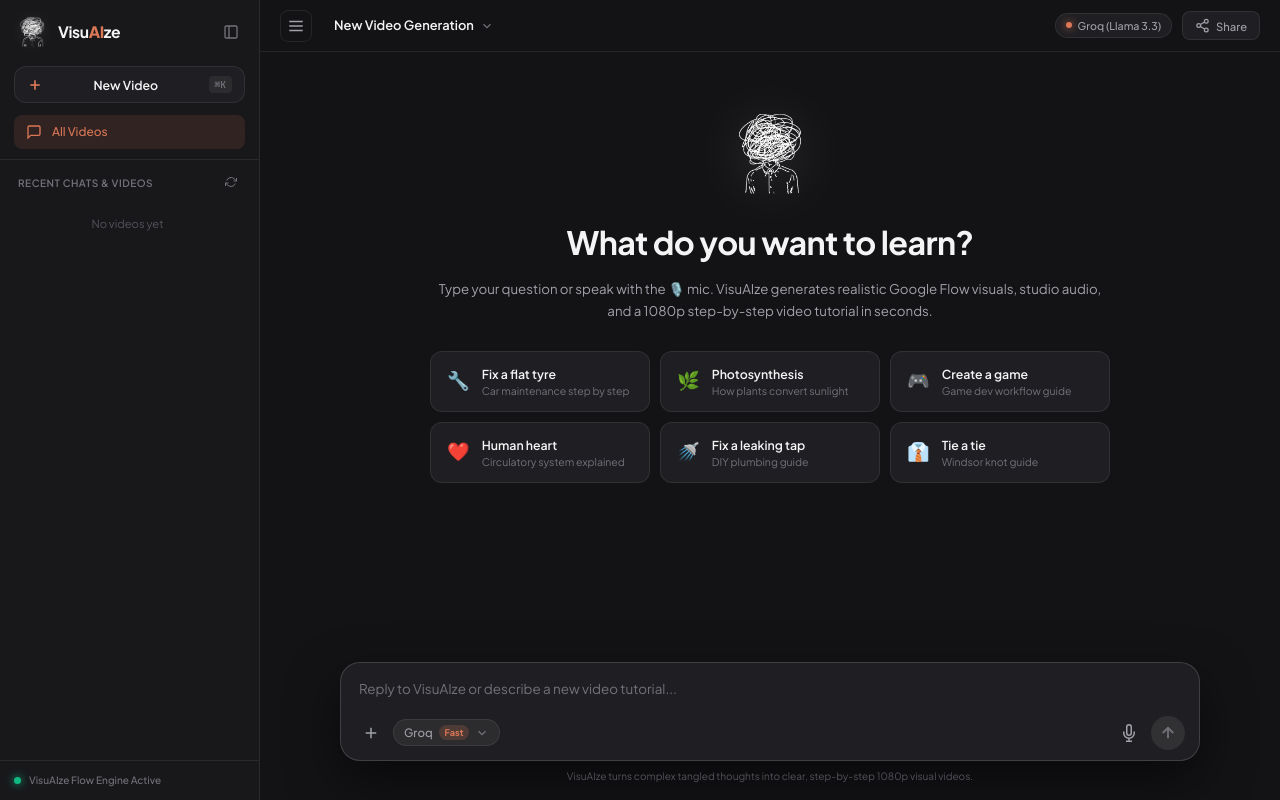
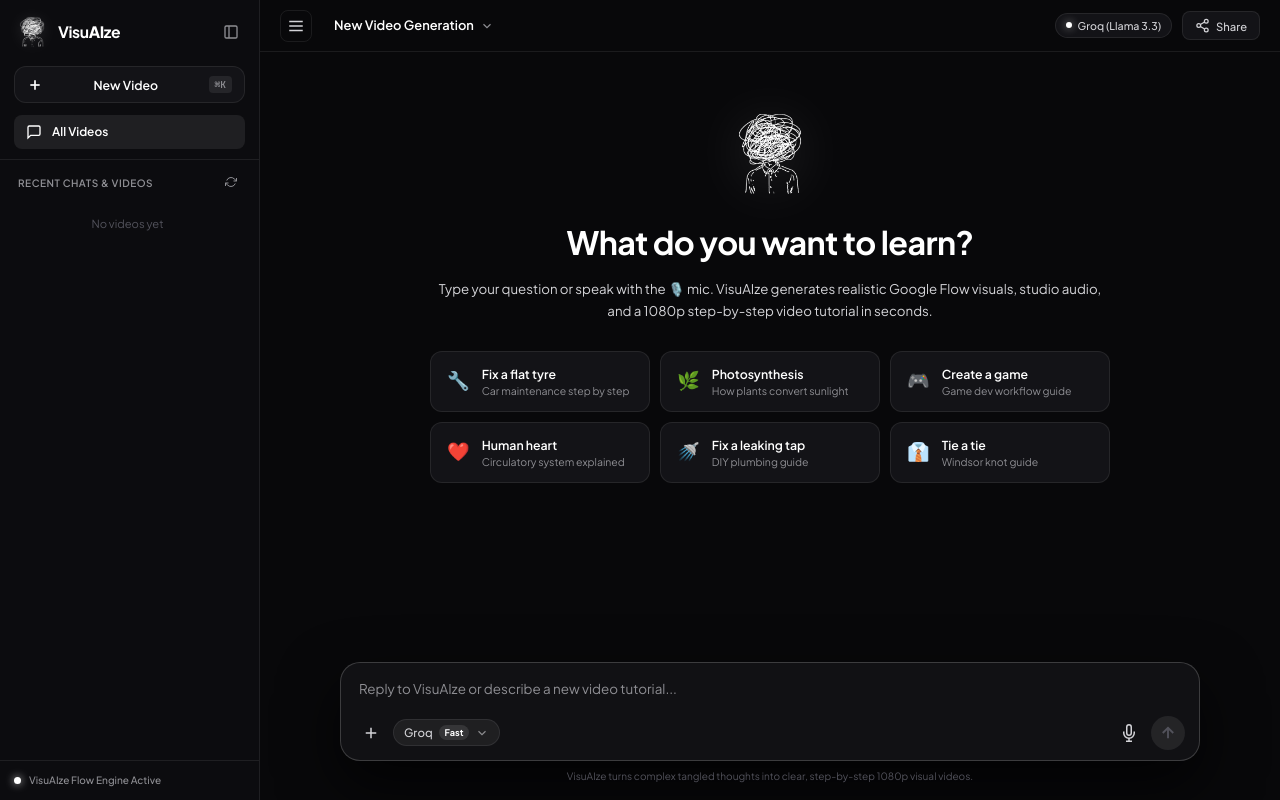
Before and after one commit to naveenkumarr24cs-a11y/VisuAIze-, a Flask app: page / in a window 1280 px wide. Run offline with Flask 3, Linux system fonts and the light colour scheme; data that the repository does not hold is empty.

Commit message:
feat: Pure dark black and dark white monochrome design system across web app and slide generator

```diff
--- a/static/css/style.css
+++ b/static/css/style.css
@@ -12,38 +11,33 @@
 }
 
 :root {
-  /* Dark Palette */
-  --bg-app:        #131316;
-  --bg-sidebar:    #18181b;
-  --bg-card:       #1f1f23;
-  --bg-card-hover: #26262b;
-  --bg-card-subtle:#222227;
-  --bg-input:      #1f1f23;
-
-  /* Borders */
+  /* Pure Pitch Dark Black Palette */
+  --bg-app:        #08080a;
+  --bg-sidebar:    #0c0c0f;
+  --bg-card:       #131317;
+  --bg-card-hover: #1b1b20;
+  --bg-card-subtle:#16161b;
+  --bg-input:      #111114;
+
+  /* Crisp Monochrome Borders */
   --border:        rgba(255, 255, 255, 0.08);
-  --border-hover:  rgba(255, 255, 255, 0.15);
-  --border-focus:  rgba(218, 119, 86, 0.5);
+  --border-hover:  rgba(255, 255, 255, 0.18);
+  --border-focus:  rgba(255, 255, 255, 0.5);
 
   /* Typography */
   --font-sans:     'Plus Jakarta Sans', -apple-system, BlinkMacSystemFont, 'Segoe UI', Roboto, sans-serif;
   --font-mono:     'JetBrains Mono', monospace;
 
-  /* Colors */
-  --text-primary:  #f4f4f5;
-  --text-secondary:#a1a1aa;
-  --text-muted:    #71717a;
+  /* Pure White & Silver Grays */
+  --text-primary:  #ffffff;
+  --text-secondary:#d4d4d8;
+  --text-muted:    #8e8e93;
   --text-dim:      #52525b;
 
-  /* Accents */
-  --accent-coral:  #da7756;
-  --accent-coral-h:#e88969;
-  --accent-indigo: #6366f1;
-  --accent-violet: #8b5cf6;
-  --accent-emerald:#10b981;
-  --accent-amber:  #f59e0b;
-  --accent-cyan:   #06b6d4;
-  --accent-red:    #ef4444;
+  /* Monochrome High-Contrast Accents */
+  --accent-white:  #ffffff;
+  --accent-silver: #e4e4e7;
+  --accent-zinc:   #71717a;
 
   /* Dimensions & Radius */
   --sidebar-width: 260px;
@@ -71,10 +65,11 @@
   width: 100vw;
   overflow: hidden;
   position: relative;
+  background: var(--bg-app);
 }
 
 /* ══════════════════════════════════════════════════════════════════════════════
-   SIDEBAR (Collapsible & Koala Mascot)
+   SIDEBAR (Collapsible & Pure Monochrome)
    ══════════════════════════════════════════════════════════════════════════════ */
 .sidebar {
   width: var(--sidebar-width);
@@ -109,33 +104,14 @@
   gap: 10px;
 }
 
-/* ── Brand Main Logo (Clean White Tangled Thoughts, No Orange Circle) ── */
+/* Main Logo (Pure White Line-Art) */
 .brand-main-logo {
   width: 32px;
   height: 32px;
   object-fit: contain;
-  filter: drop-shadow(0 2px 8px rgba(255, 255, 255, 0.15));
+  filter: drop-shadow(0 2px 8px rgba(255, 255, 255, 0.2));
   display: block;
   flex-shrink: 0;
-}
-
-.hero-logo-wrap {
-  width: 96px;
-  height: 96px;
-  display: flex;
-  align-items: center;
-  justify-content: center;
-  margin: 0 auto 16px;
-  background: transparent;
-  border: none;
-}
-
-.hero-main-logo {
-  width: 86px;
-  height: 86px;
-  object-fit: contain;
-  filter: drop-shadow(0 8px 28px rgba(255, 255, 255, 0.22));
-  display: block;
 }
 
 .logo-title {
@@ -146,7 +122,7 @@
 }
 
 .logo-title b {
-  color: var(--accent-coral);
+  color: var(--accent-white);
   font-weight: 800;
 }
 
@@ -197,14 +173,14 @@
 }
 
 .new-chat-btn svg {
-  color: var(--accent-coral);
+  color: var(--text-primary);
 }
 
 .shortcut-kbd {
   font-family: var(--font-mono);
   font-size: 0.68rem;
   padding: 2px 6px;
-  background: rgba(255, 255, 255, 0.06);
+  background: rgba(255, 255, 255, 0.08);
   border-radius: 4px;
   color: var(--text-muted);
 }
@@ -236,8 +212,9 @@
 }
 
 .nav-item.active {
-  background: rgba(218, 119, 86, 0.12);
-  color: var(--accent-coral);
+  background: rgba(255, 255, 255, 0.08);
+  color: var(--text-primary);
+  font-weight: 600;
 }
 
 /* Recent Videos Section */
@@ -363,8 +345,8 @@
   width: 7px;
   height: 7px;
   border-radius: 50%;
-  background: var(--accent-emerald);
-  box-shadow: 0 0 8px var(--accent-emerald);
+  background: var(--text-primary);
+  box-shadow: 0 0 8px rgba(255, 255, 255, 0.8);
 }
 
 
@@ -470,8 +452,8 @@
   width: 6px;
   height: 6px;
   border-radius: 50%;
-  background: var(--accent-coral);
-  box-shadow: 0 0 8px var(--accent-coral);
+  background: var(--text-primary);
+  box-shadow: 0 0 8px rgba(255, 255, 255, 0.6);
 }
 
 .top-action-btn {
@@ -539,17 +521,23 @@
   max-width: 680px;
 }
 
-.hero-mascot-wrap {
-  width: 64px;
-  height: 64px;
-  border-radius: 50%;
-  background: rgba(255, 255, 255, 0.04);
-  border: 1px solid var(--border);
+.hero-logo-wrap {
+  width: 96px;
+  height: 96px;
   display: flex;
   align-items: center;
   justify-content: center;
   margin: 0 auto 16px;
-  box-shadow: 0 10px 30px rgba(249, 115, 22, 0.25);
+  background: transparent;
+  border: none;
+}
+
+.hero-main-logo {
+  width: 86px;
+  height: 86px;
+  object-fit: contain;
+  filter: drop-shadow(0 8px 28px rgba(255, 255, 255, 0.2));
+  display: block;
 }
 
 .hero-title {
@@ -1082,7 +1077,7 @@
   display: flex;
   flex-direction: column;
   align-items: center;
-  background: linear-gradient(to top, var(--bg-app) 75%, rgba(19, 19, 22, 0.8) 40%, transparent);
+  background: linear-gradient(to top, var(--bg-app) 80%, rgba(8, 8, 10, 0.8) 40%, transparent);
   pointer-events: none;
   z-index: 80;
 }
@@ -1094,14 +1089,14 @@
   border: 1px solid var(--border-hover);
   border-radius: var(--radius-xl);
   padding: 12px 14px 10px;
-  box-shadow: 0 20px 50px rgba(0, 0, 0, 0.5);
+  box-shadow: 0 24px 60px rgba(0, 0, 0, 0.7);
   pointer-events: auto;
   transition: border-color 0.2s, box-shadow 0.2s;
 }
 
 .floating-input-card:focus-within {
   border-color: var(--border-focus);
-  box-shadow: 0 20px 50px rgba(0, 0, 0, 0.6), 0 0 0 1px var(--border-focus);
+  box-shadow: 0 24px 60px rgba(0, 0, 0, 0.8), 0 0 0 1px var(--border-focus);
 }
 
 /* Attached Preview Strip */
@@ -1267,12 +1262,9 @@
   padding: 2px 6px;
   border-radius: 10px;
   font-weight: 700;
-}
-
-.model-badge-tag.fast  { background: rgba(218, 119, 86, 0.2); color: var(--accent-coral); }
-.model-badge-tag.pro   { background: rgba(99, 102, 241, 0.2); color: #a5b4fc; }
-.model-badge-tag.open  { background: rgba(16, 185, 129, 0.2); color: var(--accent-emerald); }
-.model-badge-tag.local { background: rgba(6, 182, 212, 0.2); color: var(--accent-cyan); }
+  background: rgba(255, 255, 255, 0.1);
+  color: #ffffff;
+}
 
 .dropdown-chevron {
   opacity: 0.6;
@@ -1383,9 +1373,9 @@
   width: 34px;
   height: 34px;
   border-radius: 50%;
-  background: var(--accent-coral);
+  background: #ffffff;
   border: none;
-  color: white;
+  color: #000000;
   display: flex;
   align-items: center;
   justify-content: center;
```
Also changed, not shown: other parts of static/css/style.css (+77 -68 lines), image_generator.py (+14 -14 lines).
